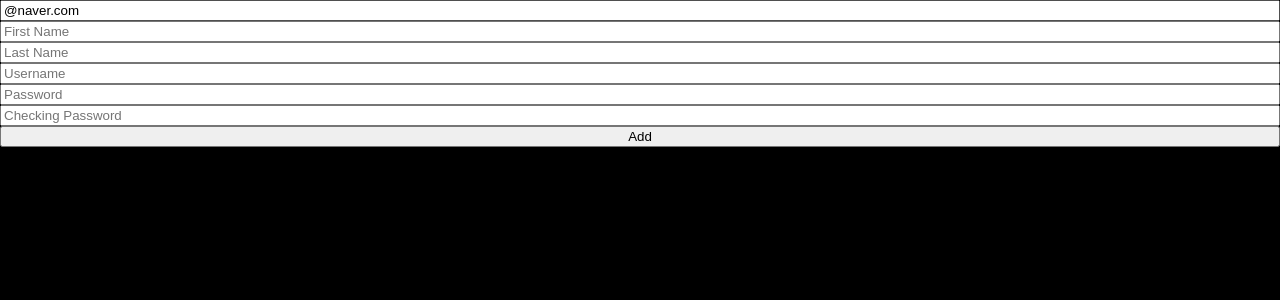
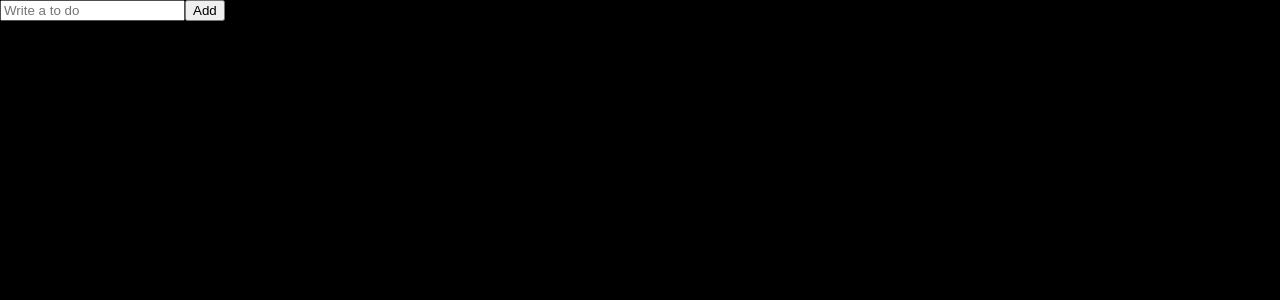
Before and after one commit to kimdoyoep/sexy-sisters-react, a React (Create React App) app: page / in a window 1280 px wide. Shown: the top 300 px of the page. Built offline with nearby package versions, Linux system fonts and the light colour scheme.

Commit message:
Study React 6.10

```diff
--- a/src/App.tsx
+++ b/src/App.tsx
@@ -1,5 +1,5 @@
 import { createGlobalStyle } from 'styled-components';
-import ToDoList from './ToDoList';
+import ToDoList from './components/ToDoList';
 const Globalstyle = createGlobalStyle`
 
 @import url('https://fonts.googleapis.com/css2?family=Anton&family=Bebas+Neue&family=Cormorant:wght@300&family=Do+Hyeon&family=Nanum+Myeongjo&display=swap');
--- a/src/ToDoList.tsx
+++ /dev/null
@@ -1,84 +0,0 @@
-import { useState } from 'react';
-import { useForm } from 'react-hook-form';
-
-export default function ToDoList() {
-
-  // const [toDo, setToDo] = useState("");
-  // const onChange = (event: React.FormEvent<HTMLInputElement>) => {
-  //   const {
-  //     currentTarget: { value },
-  //   } = event;
-  //   setToDo(value);
-  // };
-  // const onSubmit = (event: React.FormEvent<HTMLFormElement>) => {
-  //   event.preventDefault();
-  //   console.log(toDo);
-  // };
-
-
-interface IForm {
-  email: string;
-  firstName: string;
-  lastName: string;
-  username: string;
-  password: string;
-  checkingPassword: string;
-  extraError?: string;
-  };
-
-  const {register, handleSubmit, formState:{ errors }, setError} = useForm<IForm>({
-    defaultValues:{
-      email: "@naver.com"
-    }
-  });
-  const onValid = (data : IForm) => {
-    if(data.password !== data.checkingPassword) {
-      setError("checkingPassword", {message : "Password are not the same"}, {shouldFocus:true})
-    }
-    setError("extraError", {message : "Server offline"})
-  }
-  return(
-    <div style={{color : "white"}}>
-      <form style={{display: "flex", flexDirection : "column"}} onSubmit={handleSubmit(onValid)}>
-        <input {...register("email", {
-          required: "Email is required",
-          pattern: {
-            value: /^[A-Za-z0-9._%+-]+@naver.com$/,
-            message: "Only naver.com emails allowed"
-          }
-        })}
-          placeholder="Email" />
-          <span>{errors?.email?.message as string}</span>
-
-        <input {...register("firstName", {
-          required: "Fist Name is required",
-          validate: (value) => value.includes("yupgy") ? "no yupgy allowed" : true,
-          })} placeholder="First Name" />
-        <span>{errors?.firstName?.message as string}</span>
-
-        <input {...register("lastName", {required : "Last Name is required"})} placeholder="Last Name" />
-        <span>{errors?.lastName?.message as string}</span>
-
-        <input {...register("username", {required : "Usermame is required"})} placeholder="Username" />
-        <span>{errors?.username?.message as string}</span>
-
-        <input {...register("password", {required : "Password is required",
-        minLength : {
-          value : 5,
-          message : "Your password is too short",
-        }
-        })} placeholder="Password" />
-        <span>{errors?.password?.message as string}</span>
-
-        <input {...register("checkingPassword", {required : "Checking Password is required",
-        minLength : {
-          value : 5,
-          message : "Your password is too short"
-        } })} placeholder="Checking Password" />
-        <span>{errors?.checkingPassword?.message as string}</span>
-        <button>Add</button>
-        <span style={{color : "white"}}>{errors?.extraError?.message}</span>
-      </form>
-    </div>
-  )
-}
--- /dev/null
+++ b/src/components/ToDoList.tsx
@@ -0,0 +1,31 @@
+import { useState } from 'react';
+import { useForm } from 'react-hook-form';
+
+export default function ToDoList() {
+
+  interface IForm {
+    toDo: string;
+  }
+
+  const {
+    register,
+    handleSubmit,
+  } = useForm<IForm>();
+
+  const onSubmit = (data: IForm) => {
+    console.log('data to do', data.toDo);
+  }
+
+return(
+  <div>
+    <form onSubmit={handleSubmit(onSubmit)}>
+      <input
+      {...register("toDo", {
+        required: "Please write a To Do",
+      })}
+      placeholder='Write a to do'></input>
+      <button>Add</button>
+    </form>
+  </div>
+)
+}
```
